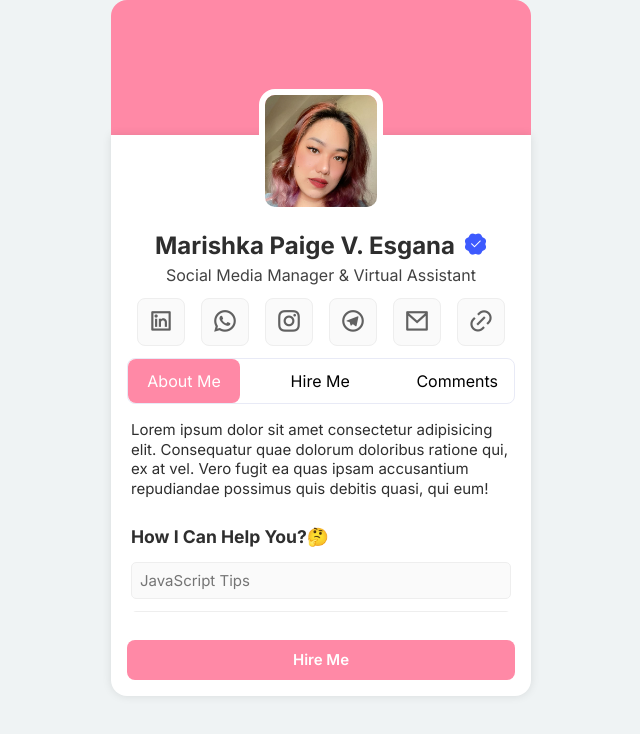
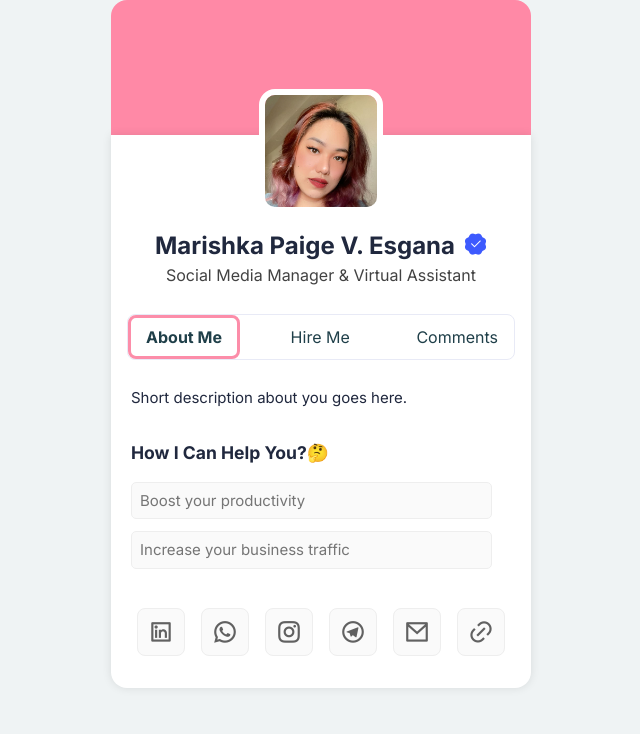
Before and after one commit to emmanesgana/marishka-profile-card, a plain HTML site: page index.html in a window 1280 px wide. Both pictures are taken after a click on the link "About Me". Shown: the whole page, without its empty margins (319-959 px from the left). Drawn offline with nearby package versions, Linux system fonts and the light colour scheme.

Commit message:
updated styles

```diff
--- a/index.html
+++ b/index.html
@@ -42,15 +42,6 @@
             <p>Social Media Manager & Virtual Assistant</p>
         </div>
 
-        <div class="social-links">
-            <a href="#"><i class="ri-linkedin-box-line"></i></a>
-            <a href="#"><i class="ri-whatsapp-line"></i></a>
-            <a href="#"><i class="ri-instagram-line"></i></a>
-            <a href="#"><i class="ri-telegram-line"></i></a>
-            <a href="#"><i class="ri-mail-line"></i></a>
-            <a href="#"><i class="ri-link"></i></a>
-        </div>
-
         <div class="tabs-container">
             <ul class="tabs">
                 <li>
@@ -67,35 +58,34 @@
         </div>
 
         <div class="tab-content active-tab-content" id="tab-1">
-            <p>Lorem ipsum dolor sit amet consectetur adipisicing elit. Consequatur quae dolorum doloribus ratione qui,
-                ex at vel. Vero fugit ea quas ipsam accusantium repudiandae possimus quis debitis quasi, qui eum!</p>
+            <p>Short description about you goes here.</p>
             <br>
             <h3>How I Can Help You?🤔</h3>
             <div class="vote">
-                <a href="#">JavaScript Tips</a>
-                <a href="#">Interview Tips</a>
-                <a href="#">Web Coding Tips</a>
+                <a href="#">Boost your productivity</a>
+                <a href="#">Increase your business traffic</a>
+                <a href="#">Professional chat support skills</a>
             </div>
         </div>
 
         <div class="tab-content" id="tab-2">
             <p>
-                Explore the latest in web development technologies and tools 👨‍💻
+                Why should you hire me?
             </p>
             <div class="vote">
-                <a href="#">Frontend Essentials: Html & CSS</a>
-                <a href="#">Mastering JavaScript</a>
-                <a href="#">Building Dynamic UIs with React.JS</a>
-                <a href="#">Powering Your Backend With Next.JS</a>
+                <a href="#">Skill 1</a>
+                <a href="#">Skill 2</a>
+                <a href="#">Skill 3</a>
+                <a href="#">Skill 4</a>
             </div>
         </div>
 
         <div class="tab-content" id="tab-3">
             <p>
-                Here are some of my students comments 👨‍🎓
+                Some of my client / works goes here.
             </p>
             <div class="comments">
-                <div class="comment">
+                <!-- <div class="comment">
                     <img src="assets/profile-2.png">
                     <div>
                         <h4>John D</h4>
@@ -121,11 +111,18 @@
                             Engaging content, easy to follow, highly recommended.
                         </p>
                     </div>
-                </div>
+                </div> -->
             </div>
         </div>
 
-        <button>Hire Me</button>
+        <div class="social-links">
+            <a href="#"><i class="ri-linkedin-box-line"></i></a>
+            <a href="#"><i class="ri-whatsapp-line"></i></a>
+            <a href="#"><i class="ri-instagram-line"></i></a>
+            <a href="#"><i class="ri-telegram-line"></i></a>
+            <a href="#"><i class="ri-mail-line"></i></a>
+            <a href="#"><i class="ri-link"></i></a>
+        </div>
 
     </div>
 
--- a/style.css
+++ b/style.css
@@ -29,7 +29,7 @@ a {
 
 body {
     background: #eff3f4;
-    color: #2e2e2e;
+    color: #20283E;
     display: flex;
     align-items: center;
     justify-content: center;
@@ -114,6 +114,7 @@ body {
     flex-direction: column;
     align-items: center;
     gap: 4px;
+    margin-bottom: 16px;
 }
 
 .container .about h2 {
@@ -134,6 +135,7 @@ body {
 .container .social-links {
     display: flex;
     gap: 16px;
+    margin-bottom: 16px;
 }
 
 .container .social-links a {
@@ -166,7 +168,7 @@ body {
 
 .container .tabs-container {
     overflow-x: auto;
-    margin-bottom: 4px;
+    margin-bottom: 16px;
     width: 100%;
 }
 
@@ -187,7 +189,7 @@ body {
     display: flex;
     align-items: center;
     justify-content: center;
-    color: #000;
+    color: #1F3F49;
     min-width: 112px;
     outline: none;
     padding: 12px 16px;
@@ -197,7 +199,7 @@ body {
 
 .container .tabs-container .tabs li a:hover,
 .container .tabs-container .tabs li a.active {
-    color: #FFFFFF;
+    font-weight: 700;
 }
 
 .container .tabs-container #active-tab {
@@ -205,7 +207,7 @@ body {
     width: 100%;
     width: 112px;
     height: 100%;
-    background: #ff89a6;
+    border: 3px solid #fc8da9;
     z-index: 1;
     border-radius: 8px;
     transition: all 0.5s ease;
@@ -219,11 +221,12 @@ body {
 .container .active-tab-content {
     display: flex;
     flex-direction: column;
-    gap: 4px;
+    gap: 0.5em;
     height: 192px;
     padding: 0 4px;
     font-size: 15px;
     margin-bottom: 16px;
+    width: 100%;
 }
 
 .container .tabs-container .tabs li:nth-child(1):has(.active)~#active-tab {
@@ -244,6 +247,7 @@ body {
     margin-top: 1px;
     gap: 12px;
     padding: 8px 0;
+    width: 95%;
 }
 
 .container .tab-content .vote a {
```
